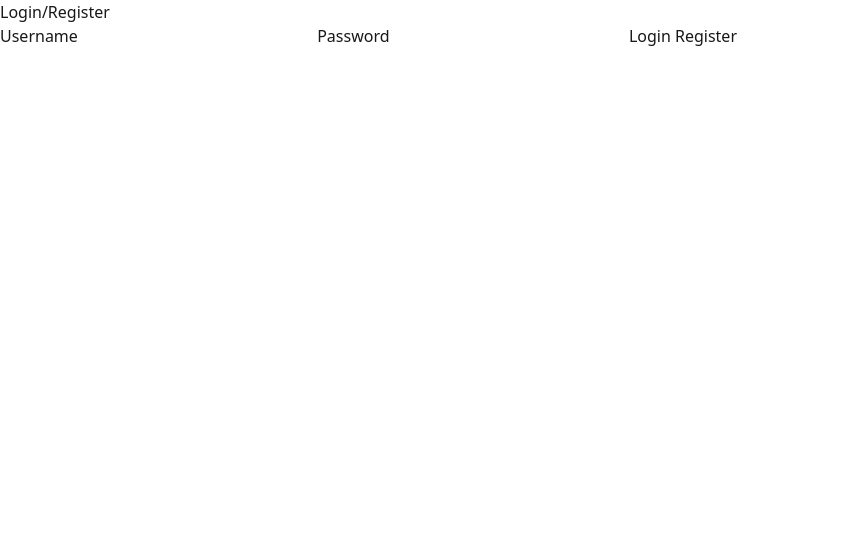
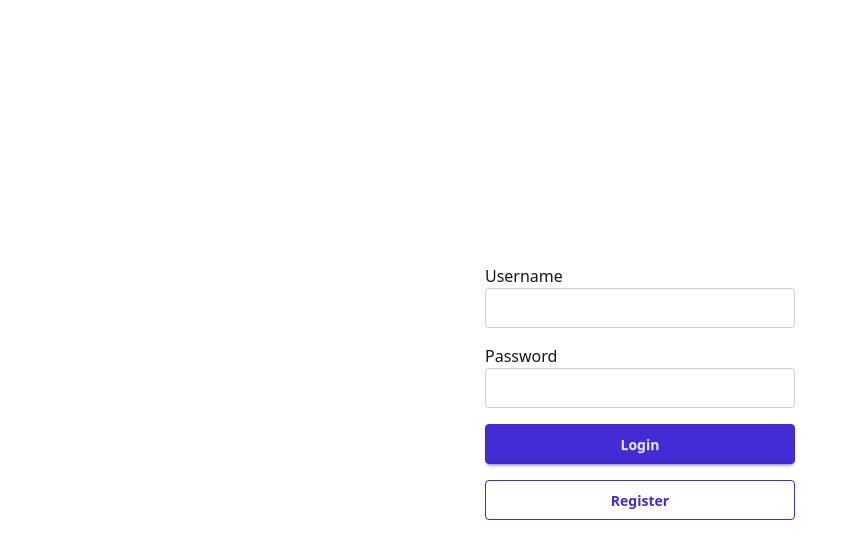
Before and after one commit to zachstence/which, a SvelteKit app: page /login in a window 1280 px wide. Shown: the top 558 px of the page, without its empty margins (0-857 px from the left). Built offline with nearby package versions, Linux system fonts and the light colour scheme; no server answers.

Commit message:
feat: style login page

```diff
--- a/src/routes/login/+page.svelte
+++ b/src/routes/login/+page.svelte
@@ -6,17 +6,19 @@
 	let { form }: { form: ActionData } = $props();
 </script>
 
-<h1>Login/Register</h1>
-<form method="post" action="?/login" use:enhance>
+<main class="flex h-screen w-screen items-center justify-center">
+	<form method="post" action="?/login" use:enhance class="flex flex-col gap-4">
 		<label>
 			Username
-		<input name="username" />
+			<input class="input" name="username" />
 		</label>
 		<label>
 			Password
-		<input type="password" name="password" />
+			<input class="input" type="password" name="password" />
 		</label>
-	<button>Login</button>
-	<button formaction="?/register">Register</button>
+		<button class="btn btn-primary">Login</button>
+		<button class="btn btn-primary btn-outline" formaction="?/register">Register</button>
+
+		<div class="text-error">{form?.message ?? ''}</div>
 	</form>
-<p style="color: red">{form?.message ?? ''}</p>
+</main>
```
Lines whose indentation alone changed are shown as unchanged.
